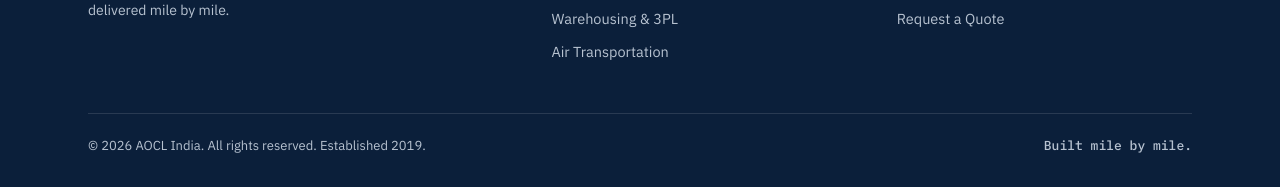
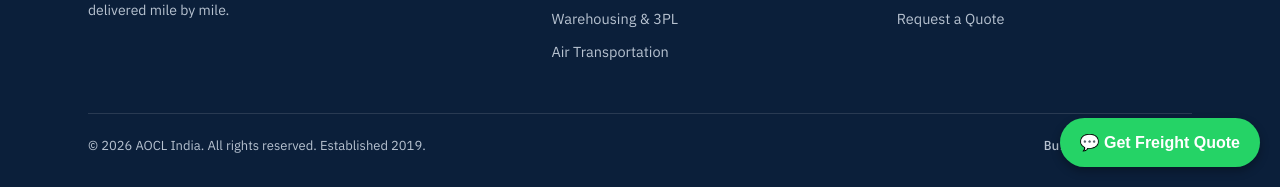
Before and after one commit to shristiacharya088-dev/aocl-india-website, a plain HTML site: page index.html in a window 1280 px wide. Shown: the part 4191-4378 px from the top of the page. Drawn offline with nearby package versions, Linux system fonts and the light colour scheme; a web font is replaced by a local one.

Commit message:
Add WhatsApp quote button to footer

```diff
--- a/index.html
+++ b/index.html
@@ -183,6 +183,11 @@
     </div>
   </div>
 </footer>
-
+<!-- Floating WhatsApp Quote Button -->
+<a href="https://wa.me/919876543210?text=Hi%20Aone%20Carriers,%20I%20need%20a%20freight%20quote."
+   target="_blank"
+   style="position:fixed; bottom:20px; right:20px; background-color:#25D366; color:white; padding:12px 20px; border-radius:50px; text-decoration:none; font-family:sans-serif; font-weight:bold; box-shadow:0 4px 10px rgba(0,0,0,0.3); z-index:1000;">
+   💬 Get Freight Quote
+</a>
 </body>
 </html>
```
